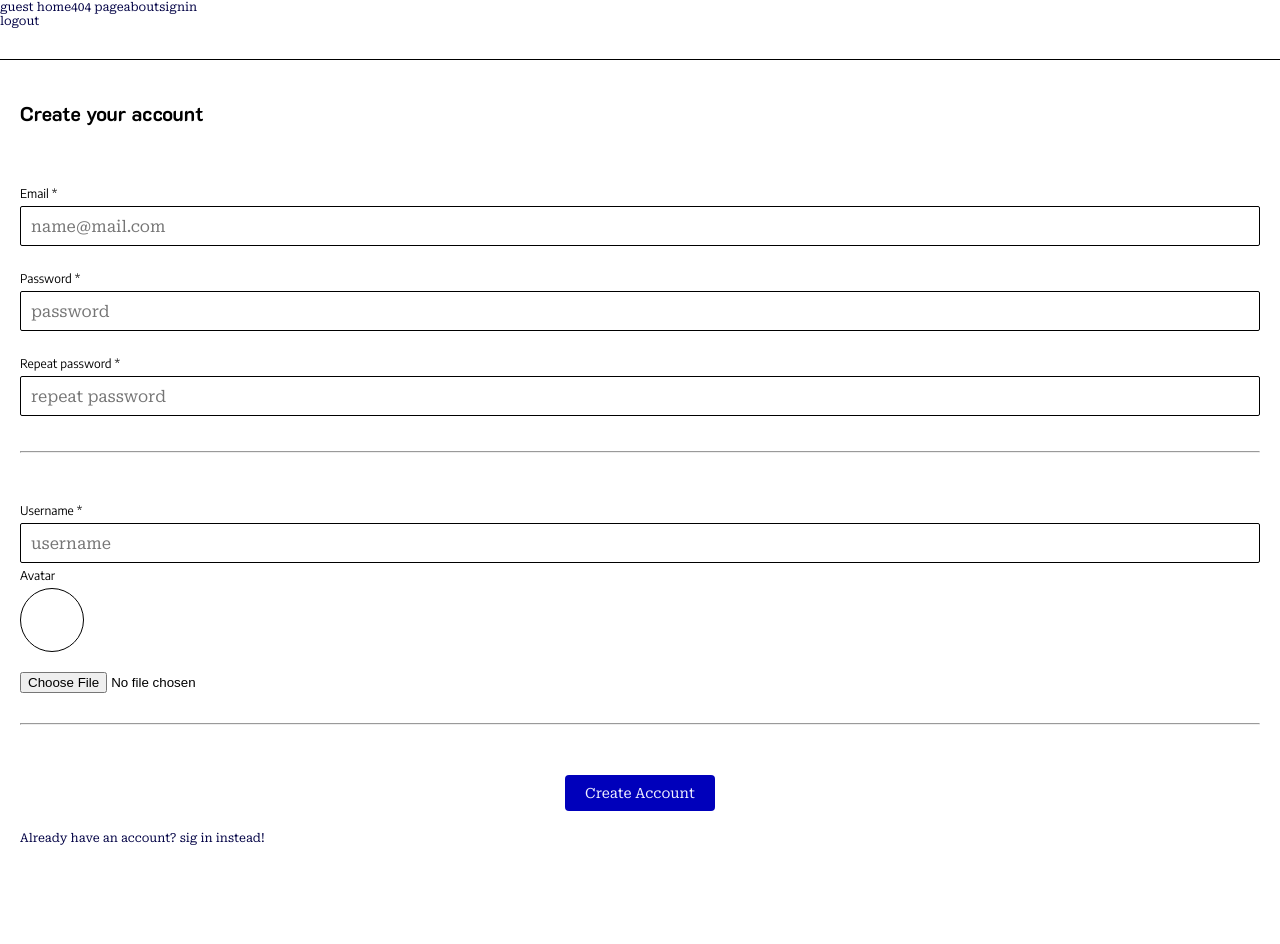
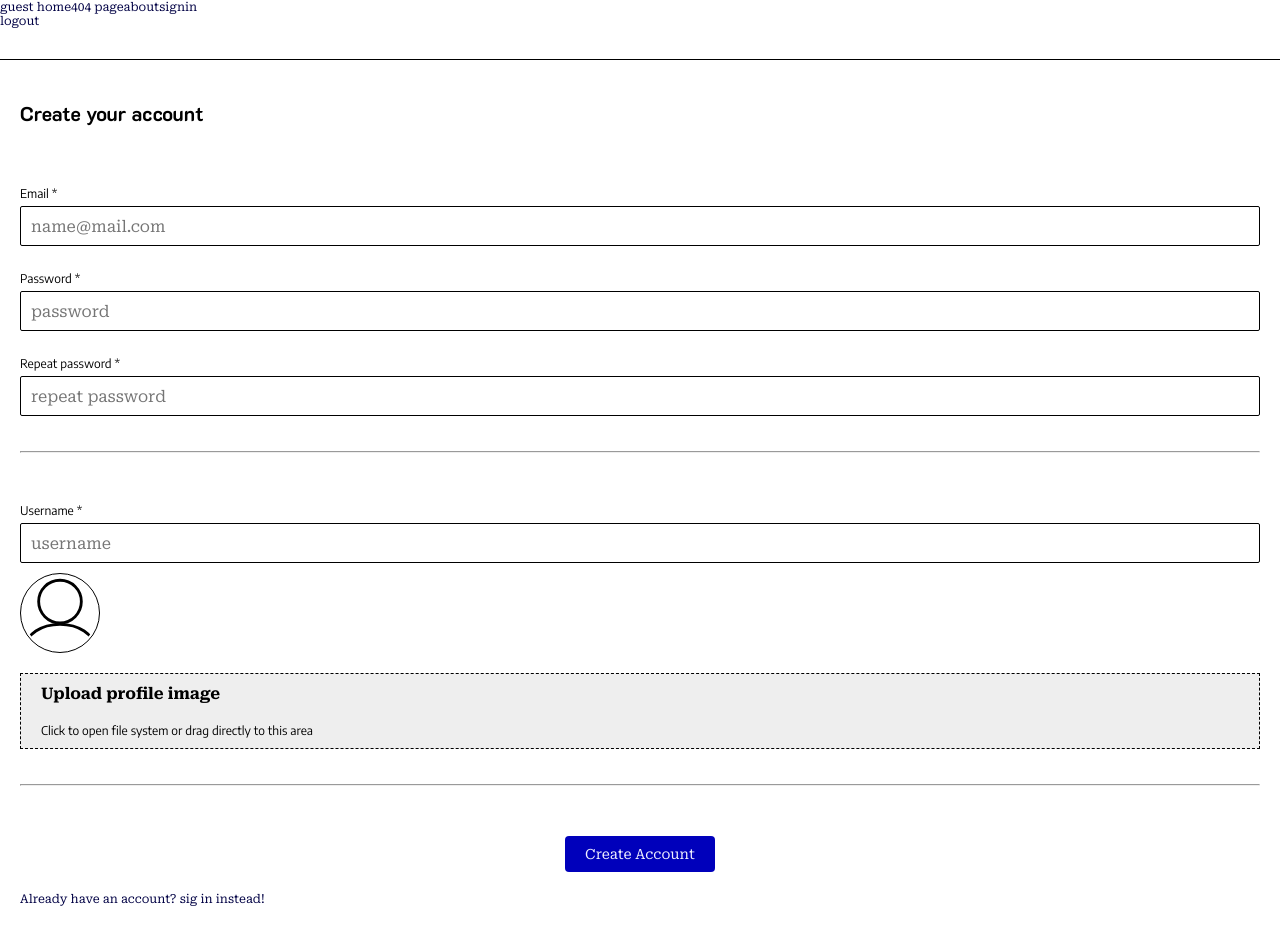
Before and after one commit to Laufox/quizify, a React (Vite) app: page /signup in a window 1280 px wide. Before the commit the page ends 885 px from the top, so only its background shows below. Built offline with nearby package versions, Linux system fonts and the light colour scheme; no server answers.

Commit message:
Styles file upload elements

```diff
--- a/src/assets/scss/App.scss
+++ b/src/assets/scss/App.scss
@@ -41,6 +41,10 @@ a, button, .link {
     border: none;
 }
 
+img {
+    max-width: 100%;
+}
+
 .btn {
     padding: 1rem 2rem;
     border-radius: 0.4rem;
--- a/src/assets/scss/Form.scss
+++ b/src/assets/scss/Form.scss
@@ -29,19 +29,68 @@ form {
         }
     }
 
+    input[type="file"] {
+        opacity: 0;
+        width: 0.1px;
+        height: 0.1px;
+        position: absolute;
+    }
+
+    .file-upload-label {
+        border: 0.1rem dashed #000;
+        font-family: 'Roboto Serif', 'Times New Roman', Times, serif;
+        font-size: 1.6rem;
+        cursor: pointer;
+        padding: 1rem 2rem;
+        background-color: #eee;
+        display: flex;
+        flex-flow: column;
+
+        p {
+            font-family: 'Roboto Serif', 'Times New Roman', Times, serif;
+            font-weight: bold;
+            font-size: 1.6rem;
+        }
+
+        span {
+            font-size: 1.2rem;
+        }
+
+        &:hover {
+            background-color: #e8e8e8;
+
+            p {
+                font-style: italic;
+            }
+        }
+    }
+
     hr {
         margin: 3rem 0;
     }
 
     .avatar-section {
 
+        .photo-name {
+            margin-top: 1.5rem;
+            font-weight: bold;
+        }
+
         .form-avatar-container {
-            width: 6.4rem;
-            height: 6.4rem;
+            width: 8rem;
+            height: 8rem;
             border: 0.1rem solid #000;
-            border-radius: 3.2rem;
+            border-radius: 4rem;
             margin-top: 0.5rem;
             margin-bottom: 2rem;
+            padding: 0.2rem;
+            display: flex;
+
+            .avatar-image-preview {
+                // width: 56px;
+                // height: 56px;
+                border-radius: 4rem;
+            }
         }
     }
 
--- a/src/pages/CreateAccountPage.tsx
+++ b/src/pages/CreateAccountPage.tsx
@@ -3,6 +3,7 @@ import { useState, useEffect } from 'react'
 import { useForm } from "react-hook-form"
 import { useAuthContext } from '../contexts/AuthContext'
 import classNames from "classnames"
+import defaultAvatar from '../assets/icons/defaultAvatar.svg'
 
 type FormData = {
     email: string,
@@ -18,6 +19,7 @@ const CreateAccountPage = () => {
 
     const [submitErrorMessage, setSubmitErrorMessage] = useState('')
     const [imageErrorMessage, setImageErrorMessage] = useState('')
+    const [imagePreview, setImagePreview] = useState('')
     const [currentPhoto, setCurrentPhoto] = useState<File | null>(null)
 
     const navigate = useNavigate()
@@ -38,16 +40,17 @@ const CreateAccountPage = () => {
         if (!e.target.files?.length) {
             setCurrentPhoto(null)
             setImageErrorMessage('')
+            setImagePreview('')
             return
         }
 
         const targetFile = e.target.files[0]
-        console.log(targetFile.type.slice(0, targetFile.type.indexOf('/')))
         if (targetFile.type.slice(0, targetFile.type.indexOf('/')) !== "image") {
             setImageErrorMessage('File must be an image')
             return
         }
-        setCurrentPhoto(e.target.files[0])
+        setCurrentPhoto(targetFile)
+        setImagePreview(URL.createObjectURL(targetFile))
 
     }
 
@@ -120,15 +123,24 @@ const CreateAccountPage = () => {
                 {errors.username && <span className="form-error-message">{errors.username?.message}</span>}
 
                 <div className="avatar-section">
-                    <label>Avatar</label>
                     <div className="form-avatar-container">
-
+                        <img src={imagePreview ? imagePreview : defaultAvatar} alt='avatar-image-preview' className="avatar-image-preview" />
                     </div>
 
+                    <label htmlFor="createphoto" className="file-upload-label">
+                        <p>Upload profile image</p>
+                        <span>Click to open file system or drag directly to this area</span>
+                    </label>
                     <input
                         type="file"
                         onChange={handlePhotoSelect}
+                        id="createphoto"
                     />
+
+                    {
+                        currentPhoto &&
+                        <p className="photo-name">{currentPhoto.name}</p>
+                    }
 
                     {
                         imageErrorMessage &&
```
Also changed, not shown: src/assets/icons/defaultavatar.svg (added).
